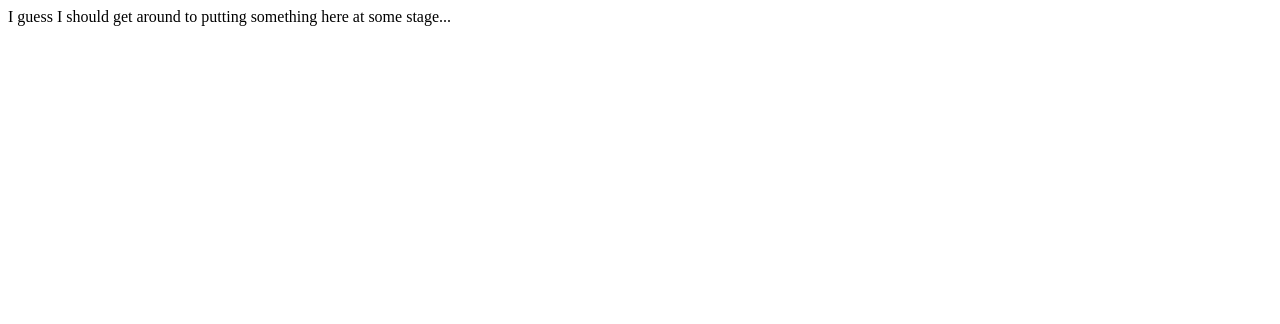
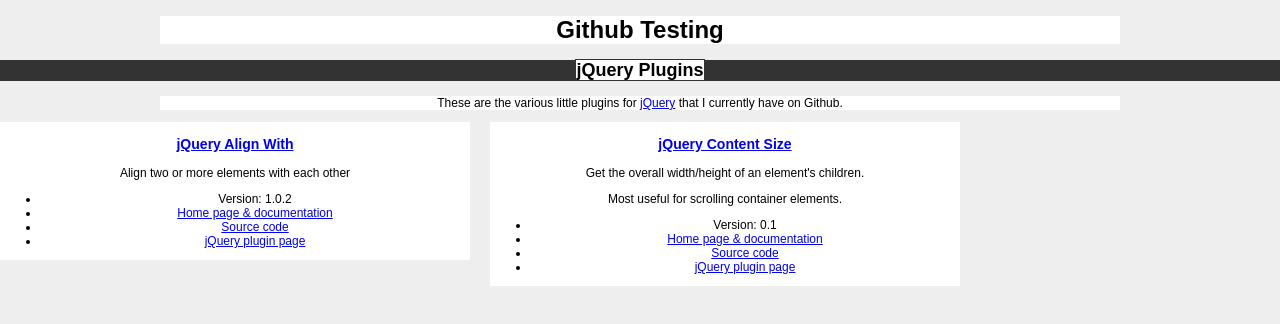
Before and after one commit to gilmoreorless/gilmoreorless.github.com, a plain HTML site: page index.html in a window 1280 px wide. Drawn offline with Linux system fonts and the light colour scheme.

Commit message:
Playing around with initial content

```diff
--- a/index.html
+++ b/index.html
@@ -1 +1,37 @@
-I guess I should get around to putting something here at some stage...
+<!DOCTYPE html PUBLIC "-//W3C//DTD XHTML 1.0 Transitional//EN" "http://www.w3.org/TR/xhtml1/DTD/xhtml1-transitional.dtd">
+<html>
+<head>
+	<title>Github Testing</title>
+	<link rel="stylesheet" type="text/css" href="lib/css/common.css" />
+</head>
+<body>
+	<div class="header">
+		<h1>Github Testing</h1>
+	</div>
+	<h2><span>jQuery Plugins</span></h2>
+	<div class="block main">
+		<p>These are the various little plugins for <a href="http://jquery.com">jQuery</a> that I currently have on Github.</p>
+	</div>
+	<div class="block half left">
+		<h3><a href="jquery-alignwith/">jQuery Align With</a></h3>
+		<p>Align two or more elements with each other</p>
+		<ul class="info">
+			<li class="version">Version: <span>1.0.2</span></li>
+			<li class="home"><a href="jquery-alignwith/">Home page &amp; documentation</a></li>
+			<li class="source"><a href="http://github.com/gilmoreorless/jquery-alignwith/">Source code</a></li>
+			<li class="jquery"><a href="http://jquery.com/project/alignWith/">jQuery plugin page</a></li>
+		</ul>
+	</div>
+	<div class="block half right">
+		<h3><a href="jquery-contentsize/">jQuery Content Size</a></h3>
+		<p>Get the overall width/height of an element's children.</p>
+		<p>Most useful for scrolling container elements.</p>
+		<ul class="info">
+			<li class="version">Version: <span>0.1</span></li>
+			<li class="home"><a href="jquery-contentsize/">Home page &amp; documentation</a></li>
+			<li class="source"><a href="http://github.com/gilmoreorless/jquery-contentsize/">Source code</a></li>
+			<li class="jquery"><a href="http://jquery.com/project/contentSize/">jQuery plugin page</a></li>
+		</ul>
+	</div>
+</body>
+</html>
--- /dev/null
+++ b/lib/css/common.css
@@ -0,0 +1,34 @@
+/*!
+ * Common CSS stylesheet for use on all my Github pages
+ */
+
+body {
+	background-color: #EEE;
+	font-family: Arial, Geneva, Verdana, Helvetica, sans-serif;
+	font-size: 12px;
+	margin: 0;
+	padding: 0;
+	text-align: center;
+}
+.header, .block {
+	background-color: #FFF;
+	margin: 0 auto;
+	width: 960px;
+}
+h2 {
+	background-color: #333;
+}
+h2 span {
+	background-color: #FFF;
+	border: 1px solid #333;
+}
+.half {
+	float: left;
+	width: 470px;
+}
+.half.left {
+	margin-right: 10px;
+}
+.half.right {
+	margin-left: 10px;
+}
```
